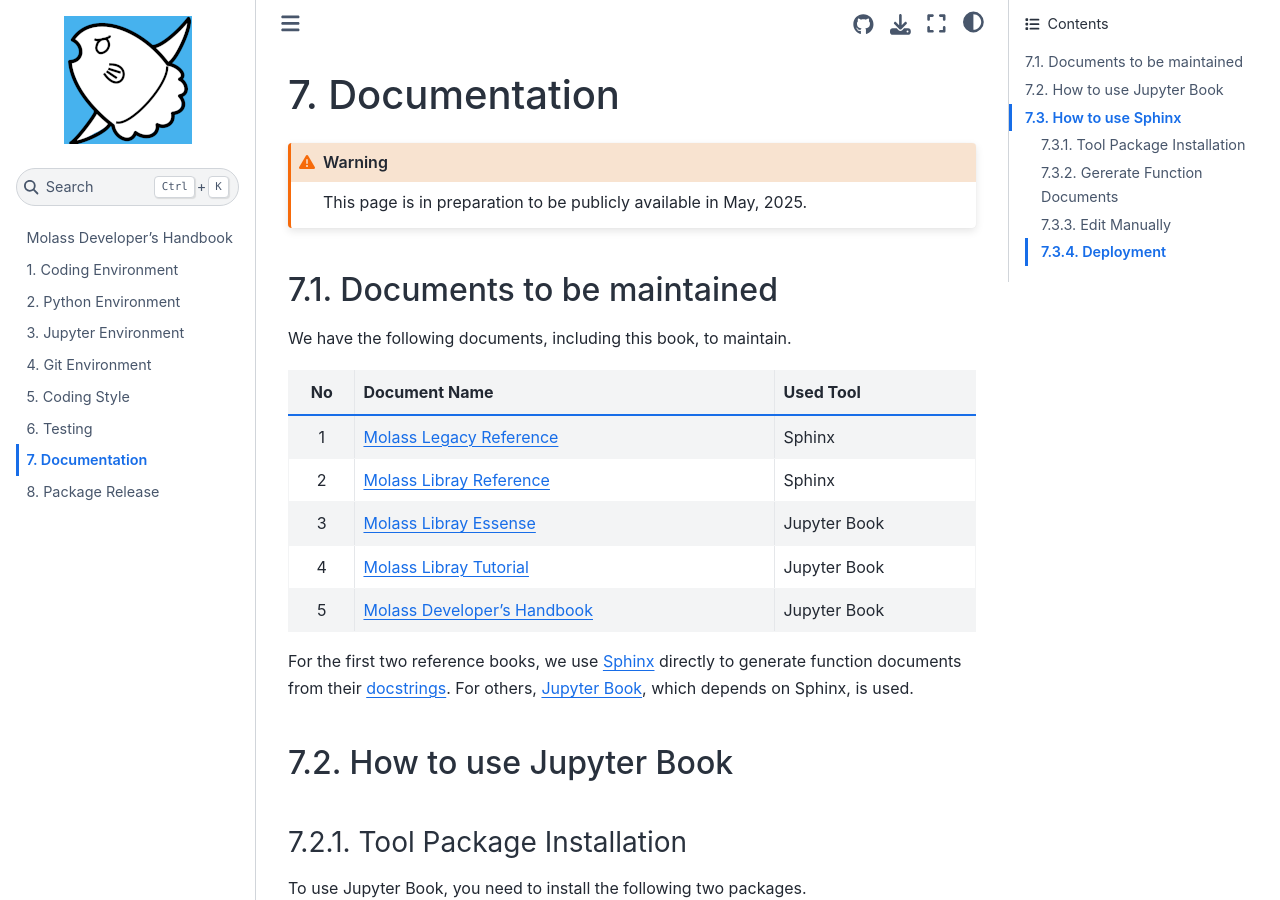
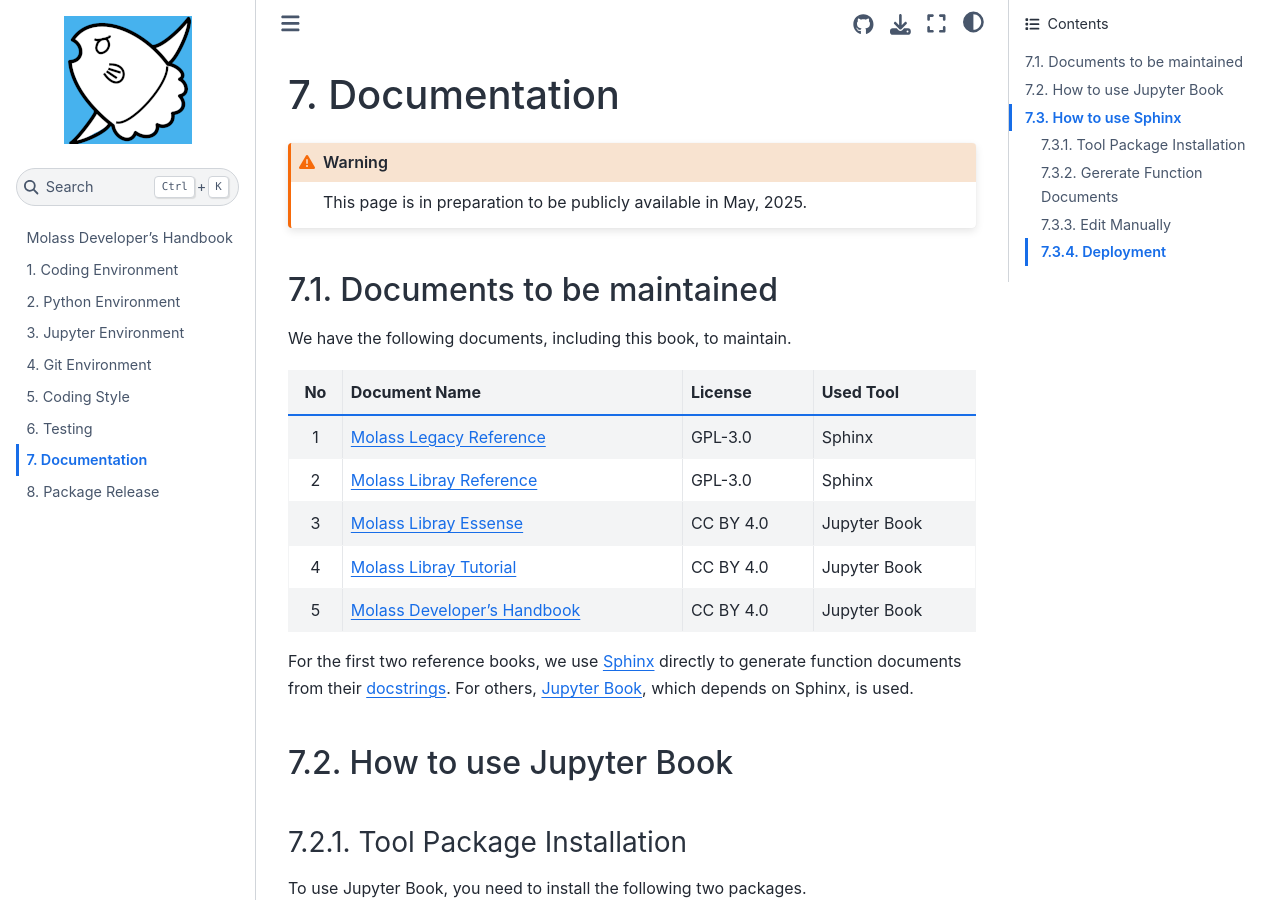
Before and after one commit to biosaxs-dev/molass-develop, a Jupyter Book: the page built from chapters/07/documentation.md, in a window 1280 px wide and 900 px high. Built offline with Jupyter Book 1.0.4 settings and Sphinx 7.4.7 and the Sphinx Book theme 1.1.4, drawn with Linux system fonts in a browser that asks for light colours.

Commit message:
add license

```diff
--- a/chapters/07/documentation.md
+++ b/chapters/07/documentation.md
@@ -8,13 +8,13 @@
 
 We have the following documents, including this book, to maintain.
 
-|No |   Document Name           | Used Tool |
-|:-:|:--------------------------|:-----------|
-| 1 |[Molass Legacy Reference](https://freesemt.github.io/molass-legacy/)|Sphinx      |
-| 2 |[Molass Libray Reference](https://freesemt.github.io/molass-library/)|Sphinx      |
-| 3 |[Molass Libray Essense](https://freesemt.github.io/molass-essense/)      |Jupyter Book|
-| 4 |[Molass Libray Tutorial](https://freesemt.github.io/molass-tutorial/)     |Jupyter Book|
-| 5 |[Molass Developer's Handbook](https://freesemt.github.io/molass-develop/)|Jupyter Book|
+|No |   Document Name           | License | Used Tool |
+|:-:|:--------------------------|:--------|:-----------|
+| 1 |[Molass Legacy Reference](https://freesemt.github.io/molass-legacy/) |GPL-3.0 |Sphinx |
+| 2 |[Molass Libray Reference](https://freesemt.github.io/molass-library/)|GPL-3.0 |Sphinx |
+| 3 |[Molass Libray Essense](https://freesemt.github.io/molass-essense/)  |CC BY 4.0|Jupyter Book|
+| 4 |[Molass Libray Tutorial](https://freesemt.github.io/molass-tutorial/)|CC BY 4.0|Jupyter Book|
+| 5 |[Molass Developer's Handbook](https://freesemt.github.io/molass-develop/)|CC BY 4.0|Jupyter Book|
 
 For the first two reference books, we use [Sphinx](https://github.com/sphinx-doc/sphinx) directly to generate function documents from their [docstrings](https://peps.python.org/pep-0257/). For others, [Jupyter Book](https://github.com/jupyter-book/jupyter-book), which depends on Sphinx, is used.
 
```
Also changed, not shown: 1 other file.
